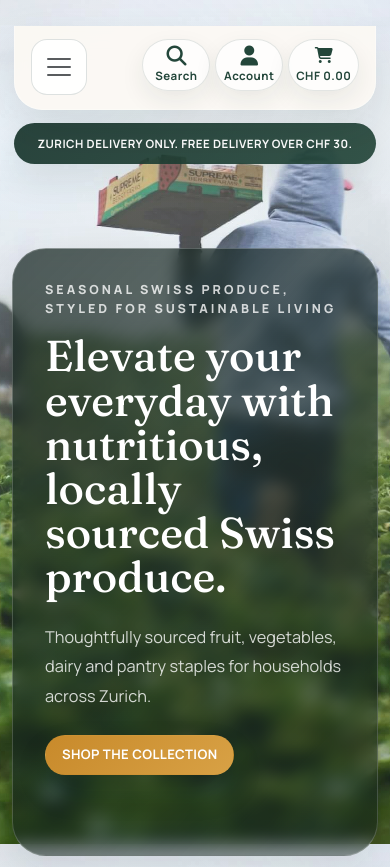
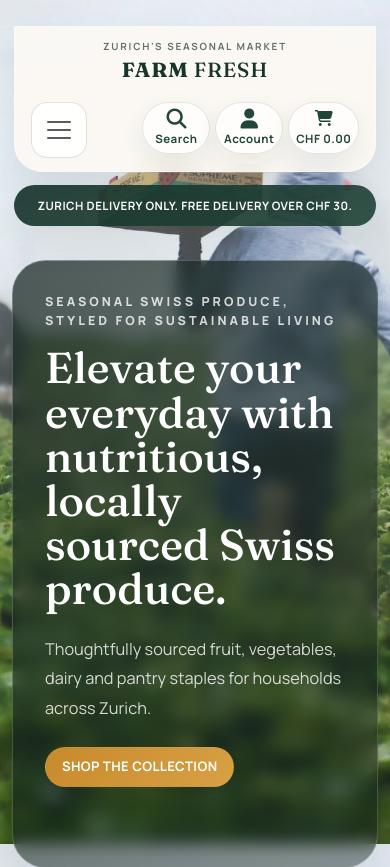
Before and after one commit to Joao4569/farm_fresh_2.0, a Django app: page / in a window 390 px wide. Shown: the top 867 px of the page. Run offline with Django 5.2, Linux system fonts and the light colour scheme; some libraries are stand-ins or nearby versions.

Commit message:
style: Add spacing to the bottom of the header to the delivery service banner never overlaps the hero section on landing on the homepage on tablets.

```diff
--- a/farm_fresh_v_2_0_project/static/css/base.css
+++ b/farm_fresh_v_2_0_project/static/css/base.css
@@ -287,6 +287,26 @@ a.category-badge>span.badge:hover {
   row-gap: 0.85rem;
 }
 
+.mobile-brand-link {
+  align-items: center;
+  color: var(--color-pine) !important;
+  display: none;
+  flex-direction: column;
+  justify-content: center;
+  padding: 0 0 0.35rem;
+  text-align: center;
+  width: 100%;
+}
+
+.mobile-brand-link .brand-kicker {
+  font-size: 0.62rem;
+  letter-spacing: 0.18em;
+}
+
+.mobile-brand-link .brand-mark {
+  font-size: 1.45rem;
+}
+
 .mobile-utility-list {
   gap: 0.4rem;
   position: relative;
@@ -369,7 +389,7 @@ a.category-badge>span.badge:hover {
 }
 
 .header-container {
-  padding-top: 230px;
+  padding-top: 252px;
 }
 
 .hero-panel {
@@ -722,7 +742,7 @@ input[name="q"]::placeholder {
 
 @media (max-width: 991px) {
   .header-container {
-    padding-top: 188px;
+    padding-top: 216px;
   }
 
   .site-header {
@@ -736,6 +756,10 @@ input[name="q"]::placeholder {
   .nav-shell {
     align-items: flex-start;
     padding: 0.85rem 1rem;
+  }
+
+  .mobile-brand-link {
+    display: flex;
   }
 
   .nav-shell .navbar-collapse {
@@ -800,7 +824,7 @@ input[name="q"]::placeholder {
 
 @media (max-width: 451px) {
   .header-container {
-    padding-top: 210px;
+    padding-top: 226px;
   }
 
   .social-links {
@@ -820,6 +844,10 @@ input[name="q"]::placeholder {
     gap: 0.3rem;
   }
 
+  .mobile-brand-link .brand-mark {
+    font-size: 1.28rem;
+  }
+
   .mobile-utility-link {
     min-width: 68px;
     padding: 0.45rem 0.45rem;
@@ -837,7 +865,7 @@ input[name="q"]::placeholder {
 
 @media (max-width: 410px) {
   .header-container {
-    padding-top: 232px;
+    padding-top: 244px;
   }
 
   footer {
--- a/farm_fresh_v_2_0_project/templates/base.html
+++ b/farm_fresh_v_2_0_project/templates/base.html
@@ -217,6 +217,18 @@
       <!-- Primary navigation shell shared across all pages -->
       <div class="row site-nav-row">
         <nav class="navbar navbar-expand-lg navbar-light w-100 nav-shell">
+          <!-- Compact mobile logo shown above the toggler and utility actions -->
+          <a
+            href="{% url 'home' %}"
+            class="nav-link main-logo-link d-lg-none mobile-brand-link"
+            aria-label="Link to home page"
+          >
+            <p class="brand-kicker mb-1">Zurich's seasonal market</p>
+            <h2 class="logo-font brand-mark my-0">
+              <strong>Farm</strong> Fresh
+            </h2>
+          </a>
+
           <button
             class="navbar-toggler"
             type="button"
```
